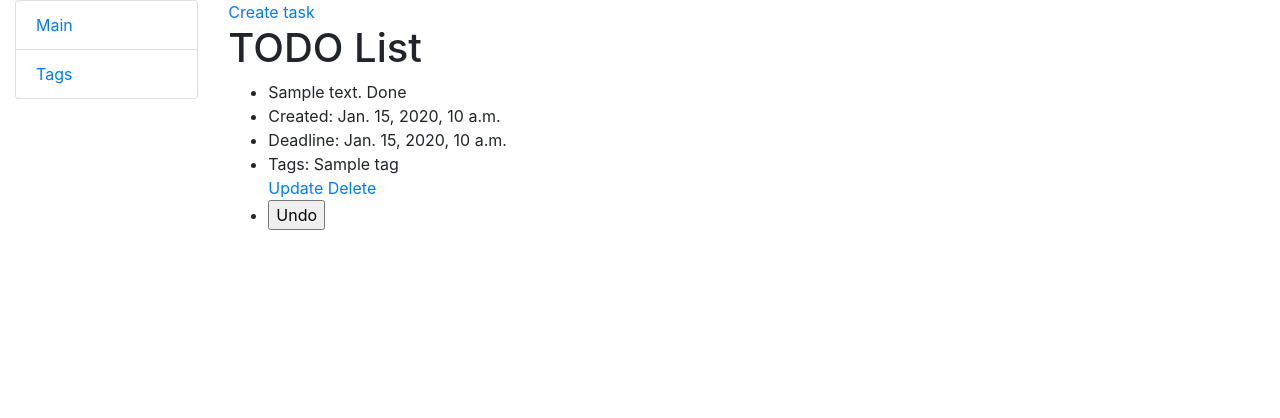
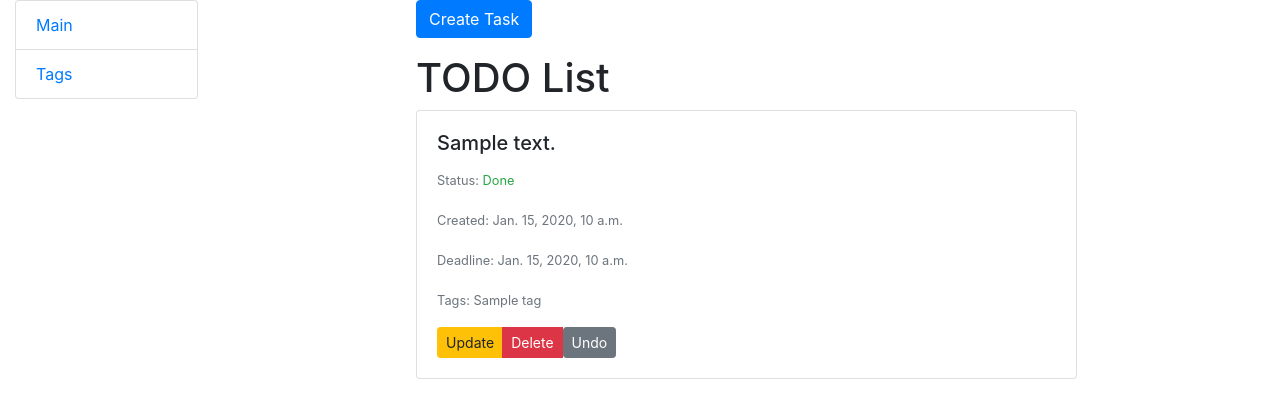
Before and after one commit to ZabFTFT/todo-list, a Django app: page / in a window 1280 px wide. Shown: the top 418 px of the page. Run offline with Django 4.2, Linux system fonts and the light colour scheme; tables that the repository leaves empty hold one stand-in row (values such as "Sample post").

Commit message:
update visual structure of task templates

```diff
--- a/templates/includes/sidebar.html
+++ b/templates/includes/sidebar.html
@@ -1,4 +1,4 @@
 <ul class="sidebar-nav list-group">
   <li class="list-group-item"><a href="{% url 'todolist:list-task' %}">Main</a></li>
-  <li class="list-group-item"><a href="{% url 'todolist:list-task' %}">Tags</a></li>
+  <li class="list-group-item"><a href="{% url 'todolist:list-tag' %}">Tags</a></li>
 </ul>
--- a/templates/todolist/task_form.html
+++ b/templates/todolist/task_form.html
@@ -1,12 +1,13 @@
 {% extends "base.html" %}
+{% load crispy_forms_filters %}
 
 {% block content %}
   <h1>{{ object|yesno:"Update,Create" }} task</h1>
   <form action="" method="POST">
     {% csrf_token %}
-    {{ form.as_p }}
+    {{ form|crispy }}
     <button type="submit" class="btn btn-primary">{{ object|yesno:"Update,Create" }}</button>
-
+    <button type="button" class="btn btn-info" onclick="window.history.back()">Back</button>
 
   </form>
 {% endblock %}
--- a/templates/todolist/task_list.html
+++ b/templates/todolist/task_list.html
@@ -1,42 +1,43 @@
 {% extends 'base.html' %}
 
 {% block content %}
-  <a href="{% url 'todolist:create-task' %}">Create task</a>
+  <div class="container">
+    <div class="row">
+      <div class="col-md-8 offset-md-2">
+        <a href="{% url 'todolist:create-task' %}" class="btn btn-primary mb-3">Create Task</a>
         <h1>TODO List</h1>
         {% if task_list %}
           {% for task in task_list %}
-      <ul>
-        <li>
-          {{ task.content }}
+            <div class="card mb-3">
+              <div class="card-body">
+                <h5 class="card-title">{{ task.content }}</h5>
                 {% if task.done_marker == True %}
-            Done
+                  <p class="card-text"><small class="text-muted">Status: <span class="text-success">Done</span></small></p>
                 {% else %}
-            Not Done
+                  <p class="card-text"><small class="text-muted">Status: <span class="text-danger">Not Done</span></small></p>
                 {% endif %}
-        </li>
-        <li>Created: {{ task.datetime }}</li>
-      <li>
+                <p class="card-text"><small class="text-muted">Created: {{ task.datetime }}</small></p>
                 {% if task.deadline %}
-          Deadline: {{ task.deadline }}
+                  <p class="card-text"><small class="text-muted">Deadline: {{ task.deadline }}</small></p>
                 {% endif %}
-      </li>
-        <li>Tags: {% for tag in task.tags.all %}
-          {{ tag.name }}
-          {% endfor %}
-        </li>
-        <a href="{% url 'todolist:update-task' task.id %}">Update</a>
-        <a href="{% url 'todolist:delete-task' task.id %}">Delete</a>
-      <li>
+                <p class="card-text"><small class="text-muted">Tags: {% for tag in task.tags.all %}{{ tag.name }} {% endfor %}</small></p>
+                <div class="btn-group" role="group">
+                  <a href="{% url 'todolist:update-task' task.id %}" class="btn btn-sm btn-warning">Update</a>
+                  <a href="{% url 'todolist:delete-task' task.id %}" class="btn btn-sm btn-danger">Delete</a>
                   <form action="{% url 'todolist:switch-status-task' task.id%}" method="post">
                     {% csrf_token %}
                     {% if task.done_marker == True %}
-            <input type="submit" value="Undo">
+                      <button type="submit" class="btn btn-sm btn-secondary">Undo</button>
                     {% else %}
-            <input type="submit" value="Complete">
+                      <button type="submit" class="btn btn-sm btn-success">Complete</button>
                     {% endif %}
                   </form>
-      </li>
-      </ul>
+                </div>
+              </div>
+            </div>
           {% endfor %}
         {% endif %}
+      </div>
+    </div>
+  </div>
 {% endblock %}
```
Lines whose indentation alone changed are shown as unchanged.
